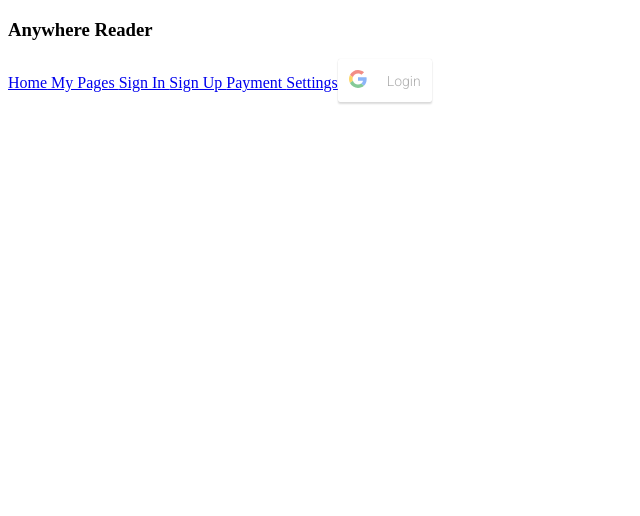
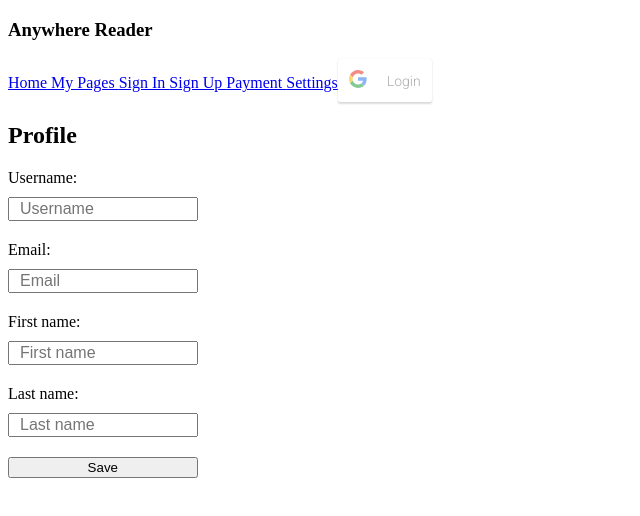
Before and after one commit to BloomTech-Labs/Labs8-OfflineReader, a React (Create React App) app in the folder frontend/: page /settings in a window 1280 px wide. Shown: the top 516 px of the page, without its empty margins (0-640 px from the left). Built offline with nearby package versions, Linux system fonts and the light colour scheme; no server answers; what react-stripe-elements would draw is missing.

Commit message:
Connect settings and provide basic styling

```diff
--- a/frontend/src/components/Settings/Settings.js
+++ b/frontend/src/components/Settings/Settings.js
@@ -1,14 +1,112 @@
 import React, { Component } from 'react';
-// import styled from 'styled-components';
+import { connect } from 'react-redux';
+import styled from 'styled-components';
+import { updateUser } from '../../store/actions';
 
 class Settings extends Component {
+	constructor(props) {
+		super(props);
+		this.state = {
+			email: '',
+			username: '',
+			firstName: '',
+			lastName: ''
+		};
+	}
+
+	handleInput = e => {
+		this.setState({
+			[e.target.name]: e.target.value
+		});
+	};
+
+	handleSubmit = e => {
+		const user = {
+			email: this.state.email,
+			username: this.state.username,
+			firstName: this.state.firstName,
+			lastName: this.state.lastName
+		};
+		updateUser(user);
+	};
+
 	render() {
+		console.log(updateUser);
 		return (
 			<div>
-				<form />
+				<h2>Profile</h2>
+				<Form>
+					<Label className="label">Username:</Label>
+					<Input
+						type="text"
+						className="input"
+						name="username"
+						placeholder="Username"
+						value={this.state.username}
+						onChange={this.handleInput}
+					/>
+					<Label className="label">Email:</Label>
+					<Input
+						type="text"
+						className="input"
+						name="email"
+						placeholder="Email"
+						value={this.state.email}
+						onChange={this.handleInput}
+					/>
+					<Label className="label">First name:</Label>
+					<Input
+						type="text"
+						className="input"
+						name="firstName"
+						placeholder="First name"
+						value={this.state.firstName}
+						onChange={this.handleInput}
+					/>
+					<Label className="label">Last name:</Label>
+					<Input
+						type="text"
+						className="input"
+						name="lastName"
+						placeholder="Last name"
+						value={this.state.lastName}
+						onChange={this.handleInput}
+					/>
+					<button type="submit" value="Submit">
+						Save
+					</button>
+				</Form>
 			</div>
 		);
 	}
 }
 
-export default Settings;
+const mapStateToProps = state => {
+	return {
+		email: state.userReducers.email,
+		username: state.userReducers.username,
+		firstName: state.userReducers.firstName,
+		lastName: state.userReducers.LastName
+	};
+};
+
+export default connect(
+	mapStateToProps,
+	{ updateUser }
+)(Settings);
+
+const Form = styled.form`
+	display: flex;
+	flex-direction: column;
+	width: 15%;
+`;
+
+const Input = styled.input`
+	margin-bottom: 20px;
+	padding-left: 10px;
+	font-size: 1rem;
+`;
+
+const Label = styled.label`
+	margin-bottom: 10px;
+`;
```
